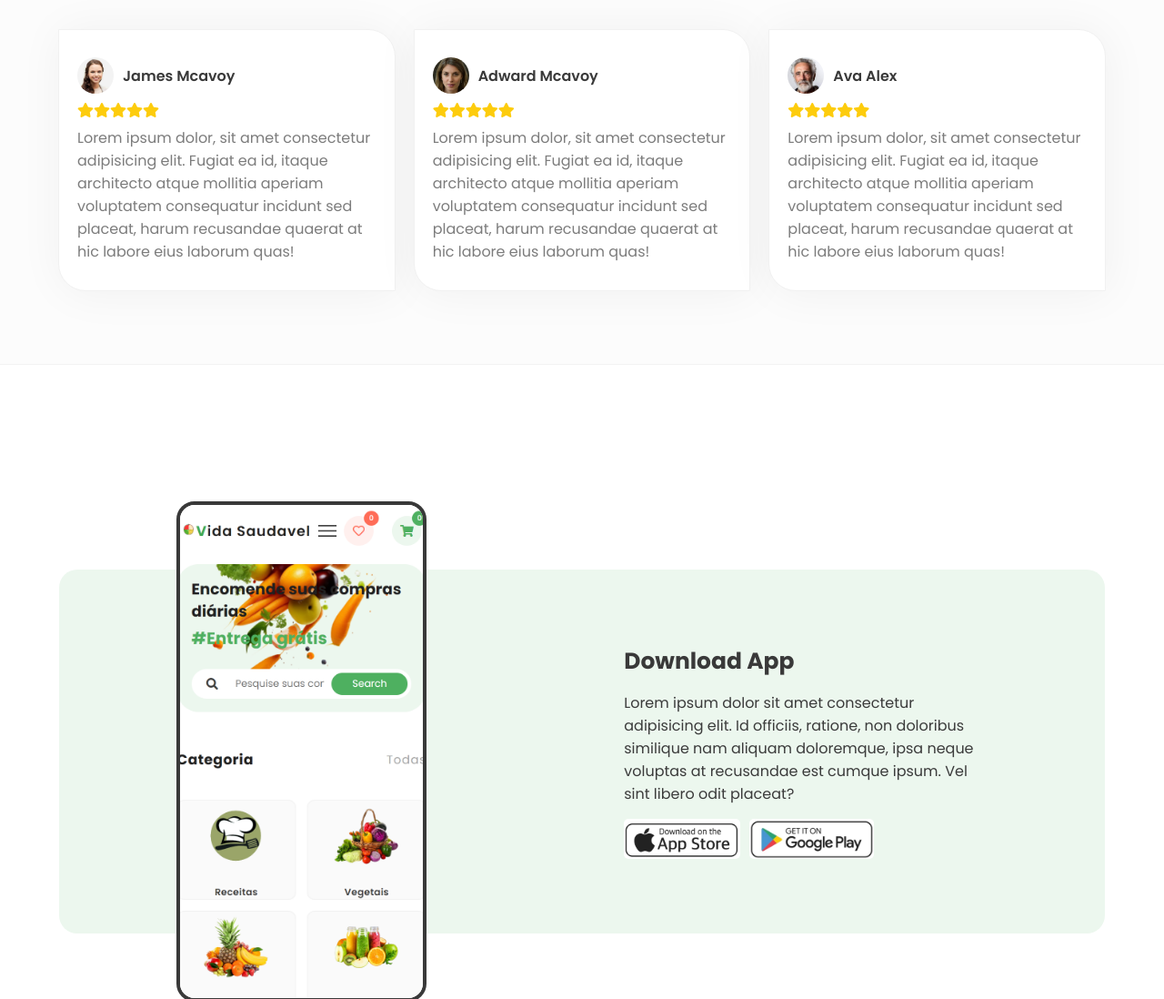
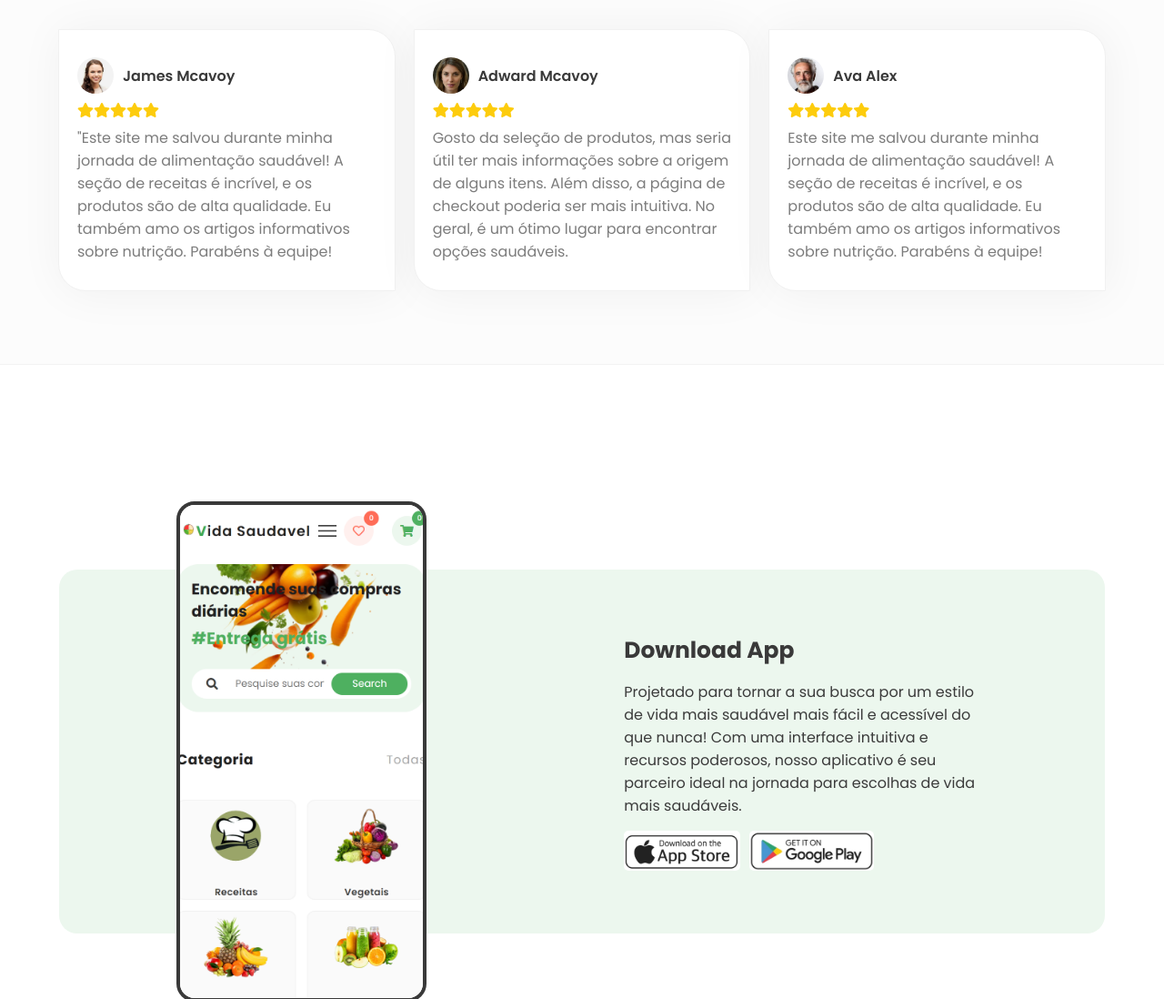
Before and after one commit to Fer2e/site1, a plain HTML site: page index.html in a window 1280 px wide. Shown: the part 3600-4698 px from the top of the page at 91% size. Drawn offline with nearby package versions, Linux system fonts and the light colour scheme.

Commit message:
Update index.html

```diff
--- a/index.html
+++ b/index.html
@@ -393,7 +393,7 @@
                         <i class="fas fa-star"></i>
                     </div>
                     <!--==comments===-->
-                    <p>Lorem ipsum dolor, sit amet consectetur adipisicing elit. Fugiat ea id, itaque architecto atque mollitia aperiam voluptatem consequatur incidunt sed placeat, harum recusandae quaerat at hic labore eius laborum quas!</p>
+                    <p>"Este site me salvou durante minha jornada de alimentação saudável! A seção de receitas é incrível, e os produtos são de alta qualidade. Eu também amo os artigos informativos sobre nutrição. Parabéns à equipe!</p>
                 </div>
                 <!--box------------->
                 <div class="client-box">
@@ -416,7 +416,7 @@
                         <i class="fas fa-star"></i>
                     </div>
                     <!--==comments===-->
-                    <p>Lorem ipsum dolor, sit amet consectetur adipisicing elit. Fugiat ea id, itaque architecto atque mollitia aperiam voluptatem consequatur incidunt sed placeat, harum recusandae quaerat at hic labore eius laborum quas!</p>
+                    <p>Gosto da seleção de produtos, mas seria útil ter mais informações sobre a origem de alguns itens. Além disso, a página de checkout poderia ser mais intuitiva. No geral, é um ótimo lugar para encontrar opções saudáveis.<p>
                 </div>
                 <!--box------------->
                 <div class="client-box">
@@ -439,7 +439,7 @@
                         <i class="fas fa-star"></i>
                     </div>
                     <!--==comments===-->
-                    <p>Lorem ipsum dolor, sit amet consectetur adipisicing elit. Fugiat ea id, itaque architecto atque mollitia aperiam voluptatem consequatur incidunt sed placeat, harum recusandae quaerat at hic labore eius laborum quas!</p>
+                    <p>Este site me salvou durante minha jornada de alimentação saudável! A seção de receitas é incrível, e os produtos são de alta qualidade. Eu também amo os artigos informativos sobre nutrição. Parabéns à equipe!</p>
                 </div>
             </div>
         </section>
@@ -456,7 +456,7 @@
             <!--text---------------------->
             <div class="download-app-text">
                 <strong>Download App</strong>
-                <p>Lorem ipsum dolor sit amet consectetur adipisicing elit. Id officiis, ratione, non doloribus similique nam aliquam doloremque, ipsa neque voluptas at recusandae est cumque ipsum. Vel sint libero odit placeat?</p>
+                <p>Projetado para tornar a sua busca por um estilo de vida mais saudável mais fácil e acessível do que nunca! Com uma interface intuitiva e recursos poderosos, nosso aplicativo é seu parceiro ideal na jornada para escolhas de vida mais saudáveis.</p>
                 <!--btns------->
                 <div class="download-btns">
                     <a href="#"><img alt="" src="img/app.PNG"></a>
```
